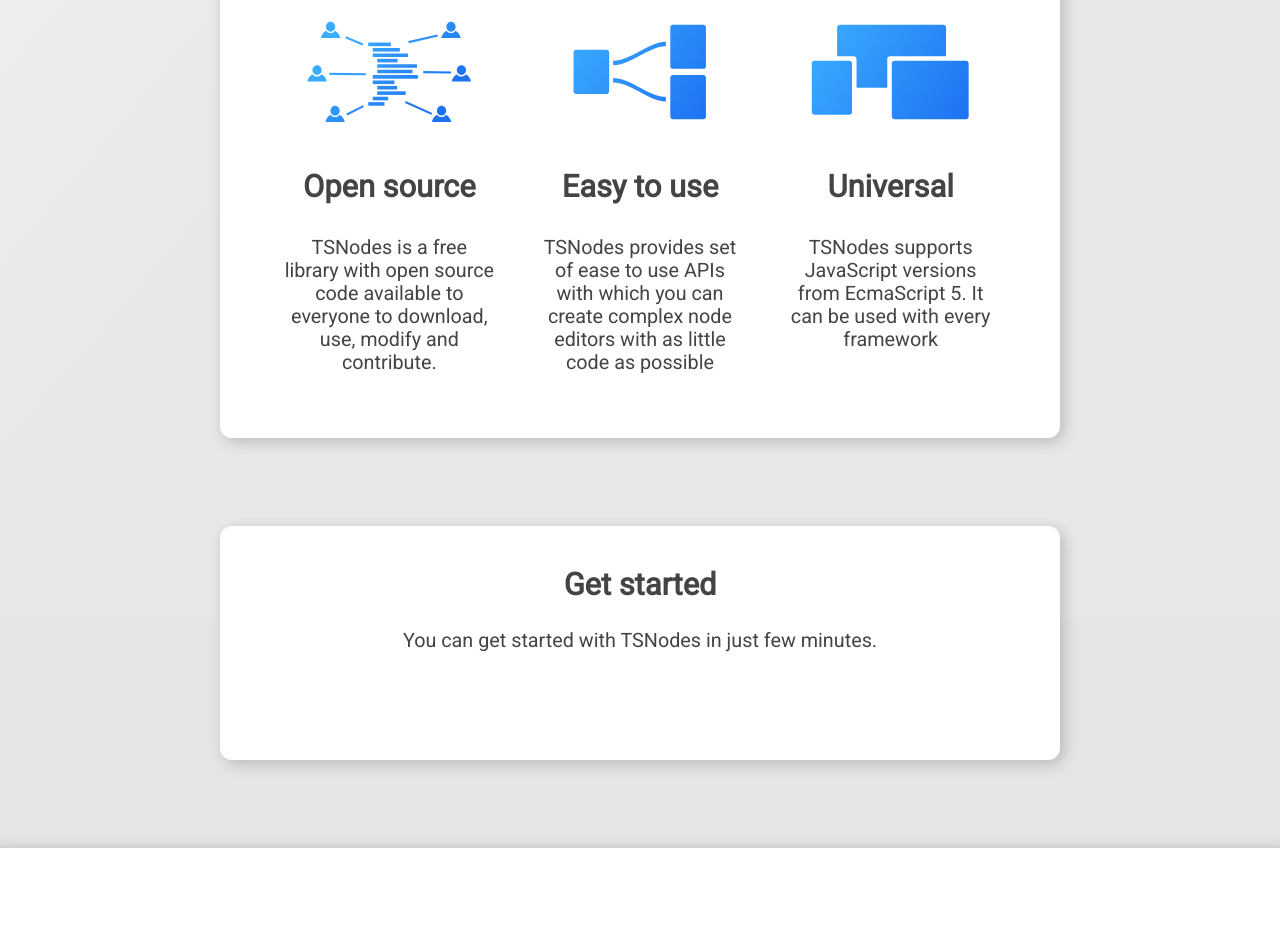
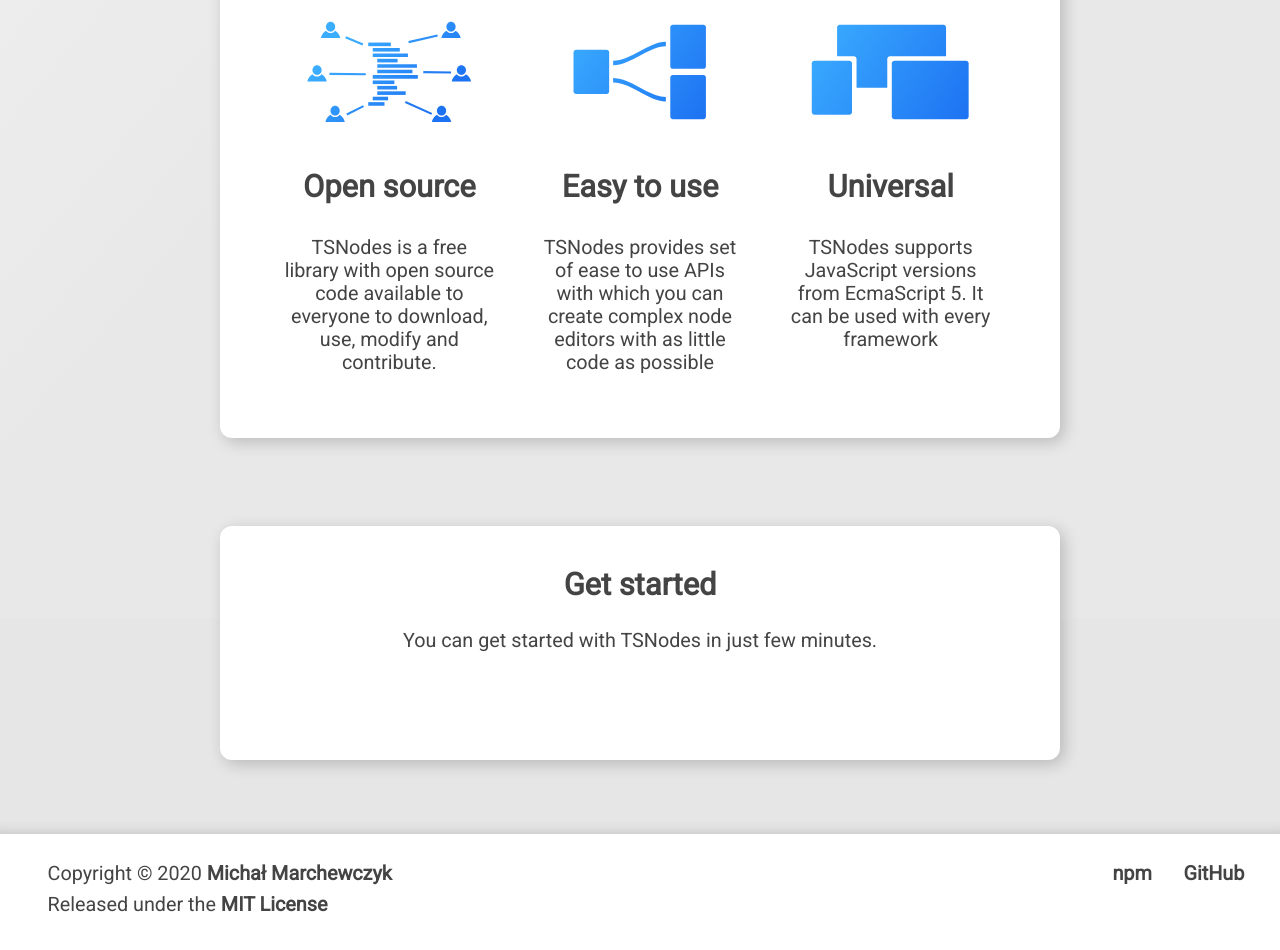
Before and after one commit to michalmarchewczyk/TSNodes-site, a Gatsby site: page / in a window 1280 px wide. Shown: the part 1941-2891 px from the top of the page. Built offline with nearby package versions, Linux system fonts and the light colour scheme; Gatsby itself is replaced by a stand-in of ours.

Commit message:
Add footer component

```diff
--- a/src/components/footer.js
+++ b/src/components/footer.js
@@ -3,9 +3,17 @@
 
 
 const Footer = () => {
+    const date = new Date().getFullYear();
+    const copyright = date===2020 ? '2020' : `2020 - ${date}`;
+
     return (
         <footer className={footerStyles.footer}>
-
+            <span>Copyright © {copyright} <a href='https://marchewczyk.eu'>Michał Marchewczyk</a></span>
+            <span>Released under the <a href='https://github.com/michalmarchewczyk/TSNodes-site/blob/master/LICENSE'>MIT License</a></span>
+            <div>
+                <span><a href='https://github.com/michalmarchewczyk/TSNodes'>GitHub</a></span>
+                <span><a href='https://www.npmjs.com/package/tsnodes'>npm</a></span>
+            </div>
         </footer>
     );
 };
--- a/src/components/footer.module.scss
+++ b/src/components/footer.module.scss
@@ -3,7 +3,40 @@
   position: relative;
   margin-top: 6em;
   background: white;
-  height: 6em;
+  height: 4em;
   box-shadow: 0 20px 16px 16px rgba(0, 0, 0, 0.3);
   z-index: 1000;
+  padding: 1em 2em 1em;
+  font-size: 0.9em;
+  color: #666666;
+
+  span  {
+    display: block;
+    color: #444444;
+    float: none;
+    margin: 0.4em;
+
+    a {
+      font-weight: 600;
+    }
+  }
+
+ div {
+   position: absolute;
+   right: 1em;
+   top: 1em;
+   text-align: right;
+
+   span {
+     display: inline-block;
+     float: right;
+     margin: 0.4em 0.8em;
+   }
+
+   a {
+     font-weight: 600;
+   }
+ }
+
+
 }
--- a/src/components/header.js
+++ b/src/components/header.js
@@ -21,7 +21,7 @@
                 </div>
             </Link>
             <nav className={`${headerStyles.nav} ${open? headerStyles.navOpened : ''}`}>
-                <button onClick={() => setOpen(!open)}></button>
+                <button onClick={() => setOpen(!open)}> </button>
                 <Link to='/docs/install'>Install</Link>
                 <Link to='/docs/quick-start'>Documentation</Link>
                 <Link to='/examples'>Examples</Link>
```
